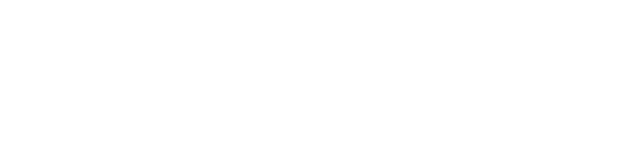
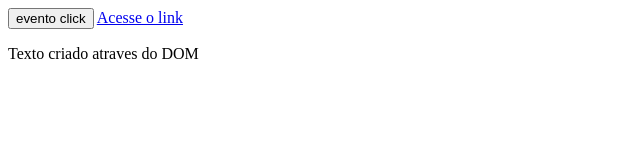
Before and after one commit to fraandeveloper/es6-javascript, a plain HTML site: page index.html in a window 1280 px wide. Shown: the whole page, without its empty margins (0-640 px from the left). Drawn offline with Linux system fonts and the light colour scheme.

Commit message:
criando elementos no DOM

```diff
--- a/inde.html
+++ b/index.html
@@ -7,6 +7,9 @@
     <title>Es6 JavaScript</title>
 </head>
 <body>
+    <div id="app">
+        <button>evento click</button>
+    </div>
     <script src="main.js"></script>
 </body>
 </html>
--- a/main.js
+++ b/main.js
@@ -2,10 +2,48 @@ function log(param) {
     return console.log(param);
 }
 
-function soma(x, y) {
-    return x + y;
+function insertDom(el) {
+    const containerApp = document.querySelector('#app');
+    containerApp.appendChild(el);
 }
 
+function soma(x, y) {
+    return x += y;
+}
+
+log(soma(2, 4));
+
+function write(){
+    console.log('hello world');
+}
+
+//Executa em loop a cada determinado tempo
+// setInterval(write, 4000);
+
+// setTimeout(write, 2000);
+
+const buttonElement = document.querySelector('#app button');
+
+// buttonElement.onclick = () => {
+//     alert('clicado');
+// }
+
+function eventoClick(el) {
+    el.onclick = () => alert('cliquei');
+}
+
+eventoClick(buttonElement);
 
 
-log(soma(2, 4));
+const createLink = document.createElement('a');
+createLink.setAttribute('href','http://teste.com');
+
+const textLink = document.createTextNode('Acesse o link');
+createLink.appendChild(textLink);
+
+const createParagraph = document.createElement('p');
+const textParagraph = document.createTextNode('Texto criado atraves do DOM');
+createParagraph.appendChild(textParagraph);
+
+insertDom(createLink);
+insertDom(createParagraph);
```
